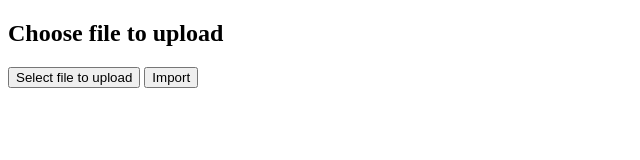
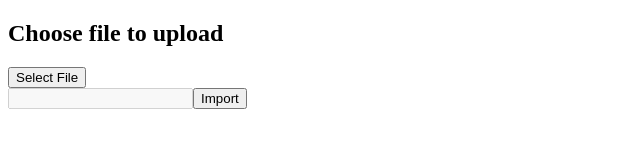
Before and after one commit to kristenkinnearohlmann/js-csv-variations, a website: page src/index.html in a window 1280 px wide. Shown: the whole page, without its empty margins (0-640 px from the left). Drawn offline with Linux system fonts and the light colour scheme.

Commit message:
Iterate selecting file via button

```diff
--- a/src/index.html
+++ b/src/index.html
@@ -8,8 +8,13 @@
   <body>
     <h2>Choose file to upload</h2>
     <input type="file" id="fileItem" style="display: none" />
-    <button id="btnSelect" type="button">Select file to upload</button>
-    <button id="btnInput" type="button">Import</button>
+    <button type="button" id="btnSelect">Select File</button><br />
+    <input type="text" id="fileNameDisplay" disabled /><button
+      id="btnInput"
+      type="button"
+    >
+      Import
+    </button>
     <script src="util.js"></script>
   </body>
 </html>
--- a/src/util.js
+++ b/src/util.js
@@ -11,6 +11,10 @@ btnSelect.addEventListener(
   },
   false
 );
+
+fileItem.addEventListener("click", () => {
+  console.log("The file item was clicked");
+});
 
 btnInput.addEventListener("click", (event) => {
   const selectedFile = getFileSelection();
```
